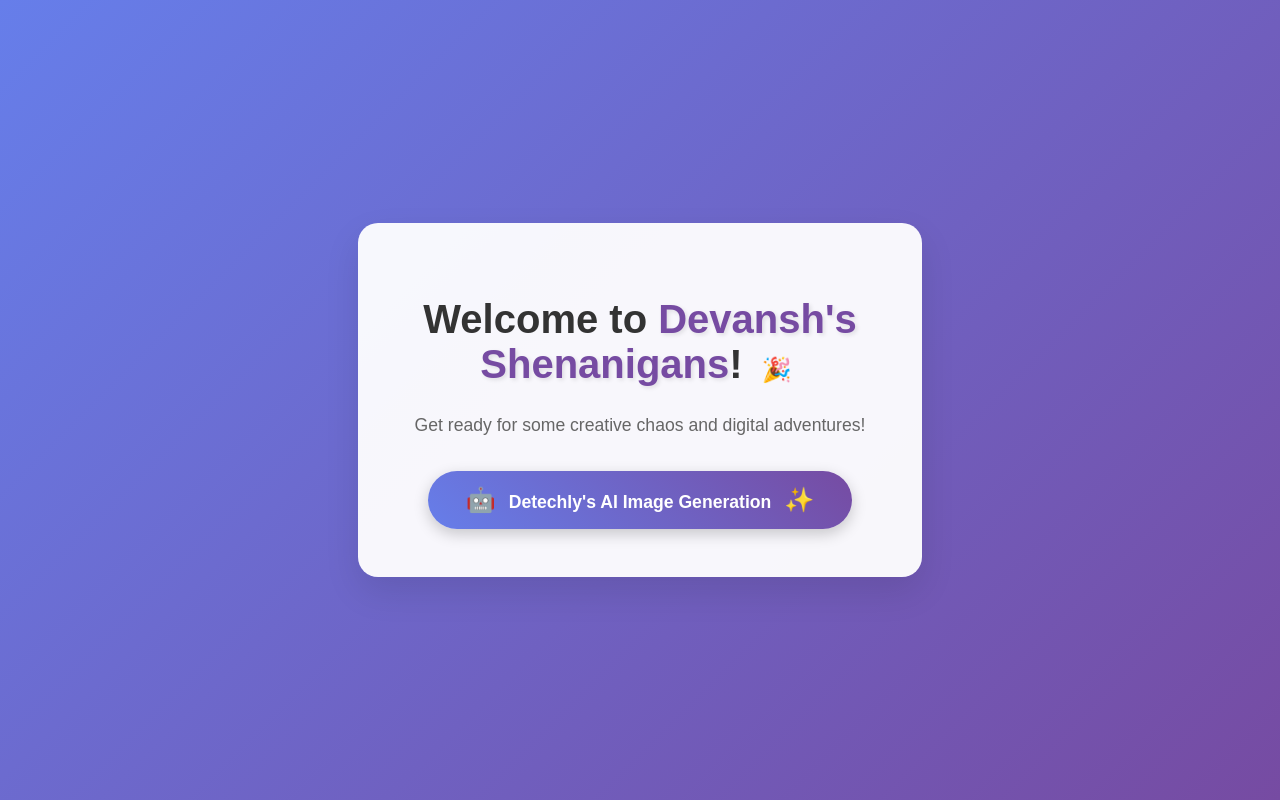
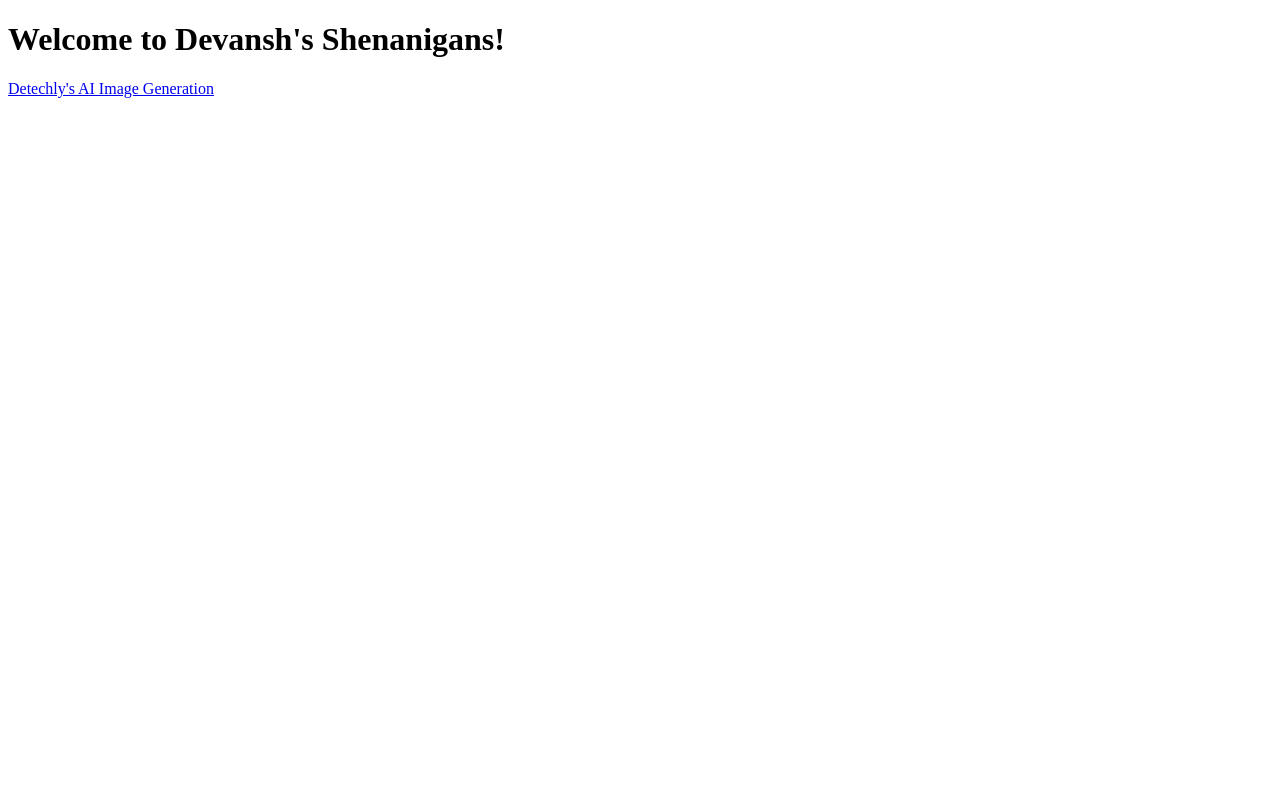
Before and after one commit to mrdevdhingra/devanshdhingra.com, a plain HTML site: page index.html in a window 1280 px wide. Drawn offline with Linux system fonts and the light colour scheme.

Commit message:
Simplify index.html - remove CSS styling

```diff
--- a/index.html
+++ b/index.html
@@ -4,78 +4,9 @@
     <meta charset="UTF-8">
     <meta name="viewport" content="width=device-width, initial-scale=1.0">
     <title>Devansh's Shenanigans</title>
-    <style>
-        body {
-            font-family: 'Arial', sans-serif;
-            background: linear-gradient(135deg, #667eea 0%, #764ba2 100%);
-            margin: 0;
-            padding: 0;
-            min-height: 100vh;
-            display: flex;
-            align-items: center;
-            justify-content: center;
-        }
-
-        .container {
-            text-align: center;
-            background: rgba(255, 255, 255, 0.95);
-            padding: 3rem 2rem;
-            border-radius: 20px;
-            box-shadow: 0 15px 35px rgba(0, 0, 0, 0.1);
-            max-width: 500px;
-            width: 90%;
-        }
-
-        h1 {
-            color: #333;
-            margin-bottom: 1.5rem;
-            font-size: 2.5rem;
-            font-weight: bold;
-        }
-
-        .shenanigans {
-            color: #764ba2;
-            text-shadow: 2px 2px 4px rgba(0, 0, 0, 0.1);
-        }
-
-        p {
-            color: #666;
-            font-size: 1.1rem;
-            margin-bottom: 2rem;
-            line-height: 1.6;
-        }
-
-        .ai-link {
-            display: inline-block;
-            background: linear-gradient(45deg, #667eea, #764ba2);
-            color: white;
-            text-decoration: none;
-            padding: 15px 30px;
-            border-radius: 50px;
-            font-weight: bold;
-            font-size: 1.1rem;
-            transition: all 0.3s ease;
-            box-shadow: 0 5px 15px rgba(0, 0, 0, 0.2);
-        }
-
-        .ai-link:hover {
-            transform: translateY(-3px);
-            box-shadow: 0 10px 25px rgba(0, 0, 0, 0.3);
-        }
-
-        .emoji {
-            font-size: 1.5rem;
-            margin: 0 0.5rem;
-        }
-    </style>
 </head>
 <body>
-    <div class="container">
-        <h1>Welcome to <span class="shenanigans">Devansh's Shenanigans</span>! <span class="emoji">🎉</span></h1>
-        <p>Get ready for some creative chaos and digital adventures!</p>
-        <a href="https://ai.devanshdhingra.com" class="ai-link" target="_blank">
-            <span class="emoji">🤖</span> Detechly's AI Image Generation <span class="emoji">✨</span>
-        </a>
-    </div>
+    <h1>Welcome to Devansh's Shenanigans!</h1>
+    <p><a href="https://ai.devanshdhingra.com" target="_blank">Detechly's AI Image Generation</a></p>
 </body>
 </html>
```
